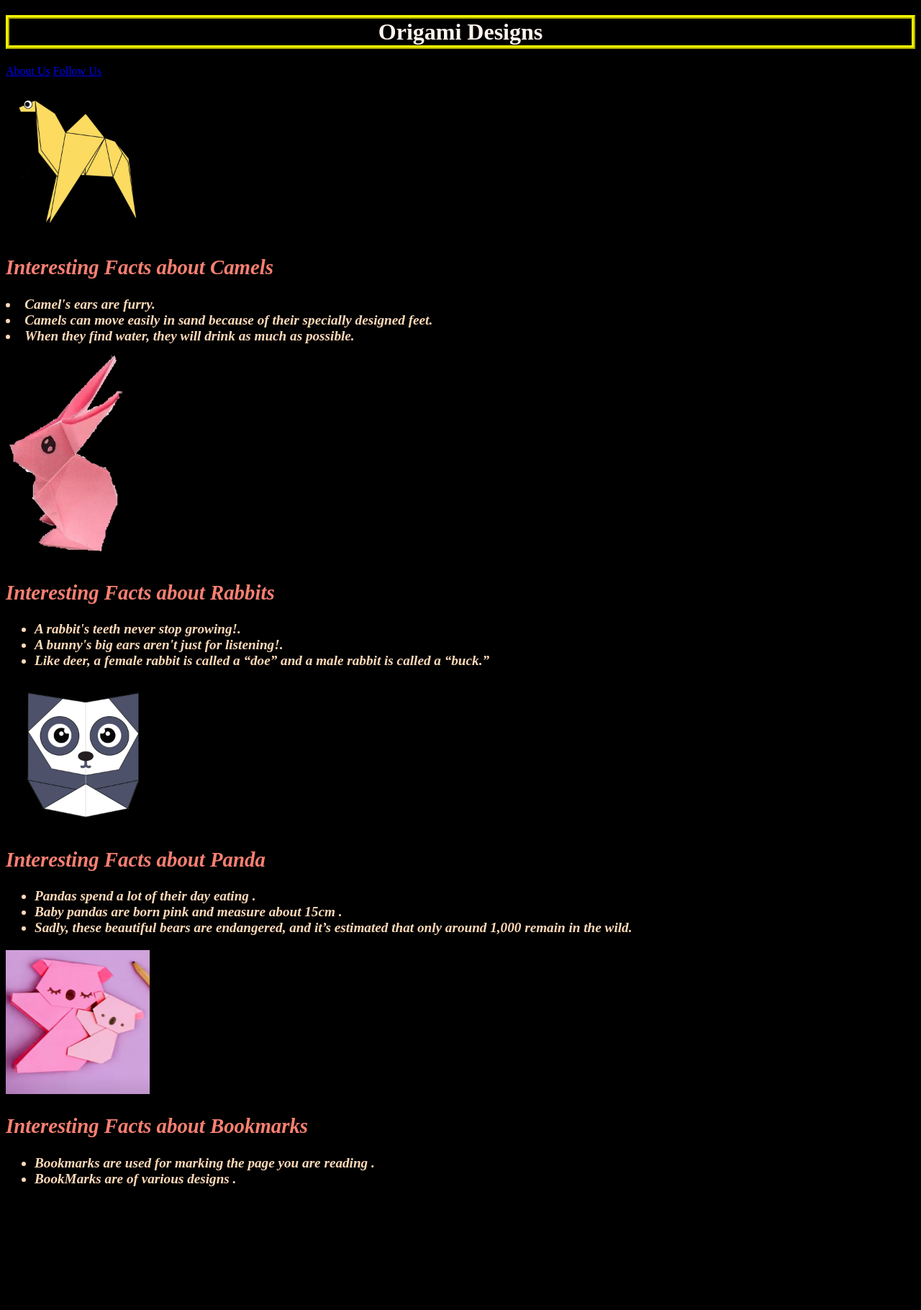
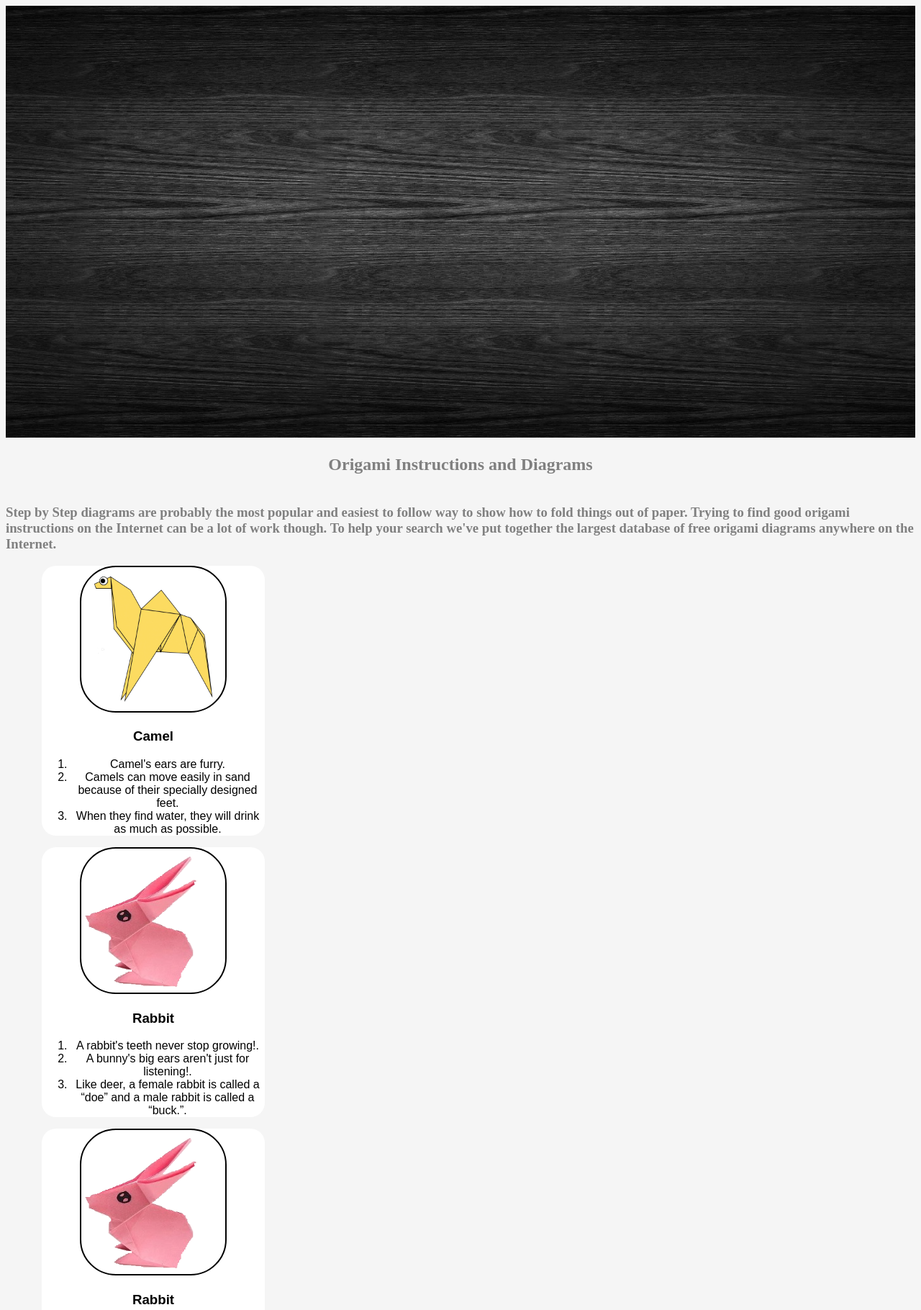
Before and after one commit to GargiJadhav/Origami-Designs-1, a plain HTML site: page index.html in a window 1280 px wide. Shown: the top 1820 px of the page at 72% size. Before the commit the page ends 1669 px from the top, so only its background shows below. Drawn offline with Linux system fonts and the light colour scheme.

Commit message:
Add files via upload

```diff
--- a/index.html
+++ b/index.html
@@ -1,87 +1,77 @@
 <!DOCTYPE html>
 <html>
     <head>
-        <title> Origami Designs </title>
+        <title>Origami Designs</title>
+        <link rel="stylesheet" type="text/css" href="style.css">
     </head>
-    <body bgcolor="black">
-<style>
-    h1{
-        color:seashell;
+    <body>
+<div class="header">
+    <div class="menu">
+    <div><a href="about.html"></a></div>
 
-        border:yellow;
-        border-style:ridge;
-        border-width: 5px;
-    }
-    h2{
-        color:salmon;
+</div>
+</div>
+<div class="bodyimg">
+   <img width="100%" height="600px" src="images/origami.png"/>
+<p><center>
+   <h2> Origami Instructions and Diagrams</h2>
+</p></center>
+<h3><br>
+Step by Step diagrams are probably the most popular and easiest to follow way to show
+how to fold things out of paper. Trying to find good origami instructions on the Internet
+can be a lot of work though. To help your search we've put together the largest database
+of free origami diagrams anywhere on the Internet.
+</h3>
+</div>
+<div class="grid">
+<div class="origami">
+    <center>
+    <a href="https://www.youtube.com/watch?v=HQBFbDxlEcg">
+    <img src="images/camel.png" width="200px" height="200px"/>
+    </a>
+    <h3> Camel </h3>
+</center>
+<p>
+    <ol>
+        <li> Camel's ears are furry.</li>
+        <li>Camels can move easily in sand because of their specially designed feet.</li>
+        <li>When they find water, they will drink as much as possible.</li>
+    </ol>
+</p>
+</div>
+<div class="origami">
+    <center>
+    <a  href="https://www.youtube.com/watch?v=6QqBvy_yO_M">
+    <img src="images/rabbit.jpg" width="200px" height="200px"/>
+    </a>
+    <h3> Rabbit </h3>
+</center>
+<p>
+    <ol>
+        <li> A rabbit's teeth never stop growing!.</li>
+        <li>A bunny's big ears aren't just for listening!.</li>
+        <li>Like deer, a female rabbit is called a “doe” and a male rabbit is called a “buck.”.</li>
+    </ol>
+</p>
+</div>
+<div class="origami">
 
-    }
-    li{
-        color:peachpuff;
-    }
-</style>
-    <h1 align="center">Origami Designs</h1>
-        <a href="about.html">About Us</a>
-        <a href="FollowUs.html">Follow Us</a>
+    <center>
+    <a href="https://www.youtube.com/watch?v=6QqBvy_yO_M">
+    <img src="images/rabbit.jpg" width="200px" height="200px"/>
+    </a>
+    <h3> Rabbit </h3>
+</center>
+<p>
+    <ol>
+        <li> A rabbit's teeth never stop growing!.</li>
+        <li>A bunny's big ears aren't just for listening!.</li>
+        <li>Like deer, a female rabbit is called a “doe” and a male rabbit is called a “buck.”.</li>
+    </ol>
+</p>
+</div>
+</div>
 
-    <br>
-    <br>
-<big>
-    <b>
-        <a href="https://www.youtube.com/watch?v=HQBFbDxlEcg" target="_blank">
-        <img width="200" height="200" src="Images/camel.png"/>
-        </a>
-    <br>
-    <em>
-    <h2> Interesting Facts about Camels</h2>
-
-
-        <li>Camel's ears are furry.</li>
-
-        <li>Camels can move easily in sand because of their specially designed feet.</li>
-
-        <li>When they find water, they will drink as much as possible.</li>
-    </ul>
-
-    <a href="https://www.youtube.com/watch?v=6QqBvy_yO_M" target="_blank">
-        <img width="200" height="300"   src="Images/rabbit.jpg"/>
-    </a>
-    <h2> Interesting Facts about Rabbits</h2>
-<ul>
-
-    <li>A rabbit's teeth never stop growing!.</li>
-
-    <li>A bunny's big ears aren't just for listening!.</li>
-
-    <li>Like deer, a female rabbit is called a “doe” and a male rabbit is called a “buck.”</li>
-</ul>
-<a href="https://www.youtube.com/watch?v=UZP76pgaZpI" target="_blank">
-<img width="200" height="200" src="Images/panda.png"/>
-</a>
-<h2> Interesting Facts about Panda</h2>
-<ul>
-
-    <li>Pandas spend a lot of their day eating .</li>
-
-    <li> Baby pandas are born pink and measure about 15cm .</li>
-
-    <li> Sadly, these beautiful bears are endangered, and it’s estimated that only around 1,000 remain in the wild. </li>
-</ul>
-<a href="https://www.youtube.com/watch?v=DZs8lXwqQDg" target="_blank">
-    <img width="200" height="200" src="Images/bbok.PNG"/>
-    </a>
-    <h2> Interesting Facts about Bookmarks</h2>
-    <ul>
-
-        <li>Bookmarks are used for marking the page you are reading .</li>
-
-        <li> BookMarks are of various designs .</li>
-
-
-    </ul>
-</em>
-</b>
-</big>
 
     </body>
 </html>
--- /dev/null
+++ b/style.css
@@ -0,0 +1,34 @@
+
+.grid img{
+    border: 2px solid black;
+    border-radius: 50px;
+}
+.origami{
+    border-radius: 20px;
+    background-color: white;
+    width: 310px;
+    font-family: fantasy;
+    position:inherit;
+    flex-wrap: wrap;
+    flex-direction:column;
+    justify-content: space-evenly;
+    margin-left: 50px;
+    text-align: center;
+}
+
+.menu{
+    display:flex;
+    justify-content: space-between;
+    background-color: balck;
+   font-size: 20px;
+   font-family: sans-serif;
+   font-weight: 400;
+   color:indigo
+
+}
+body{
+    background-color: whitesmoke;
+}
+.bodyimg{
+    color: grey;
+}
```
Also changed, not shown: images/origami.jpg (added), images/origami.png (added).
